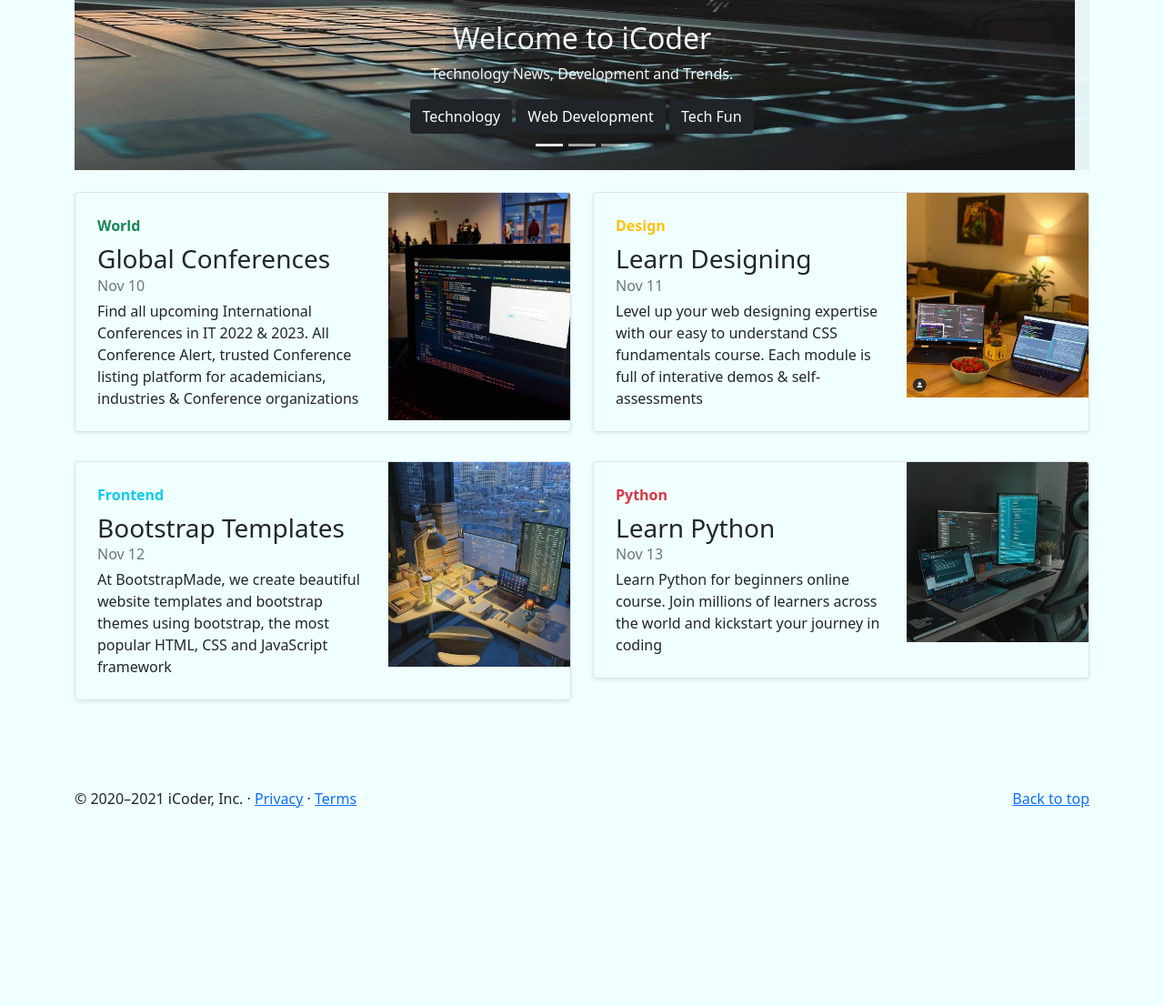
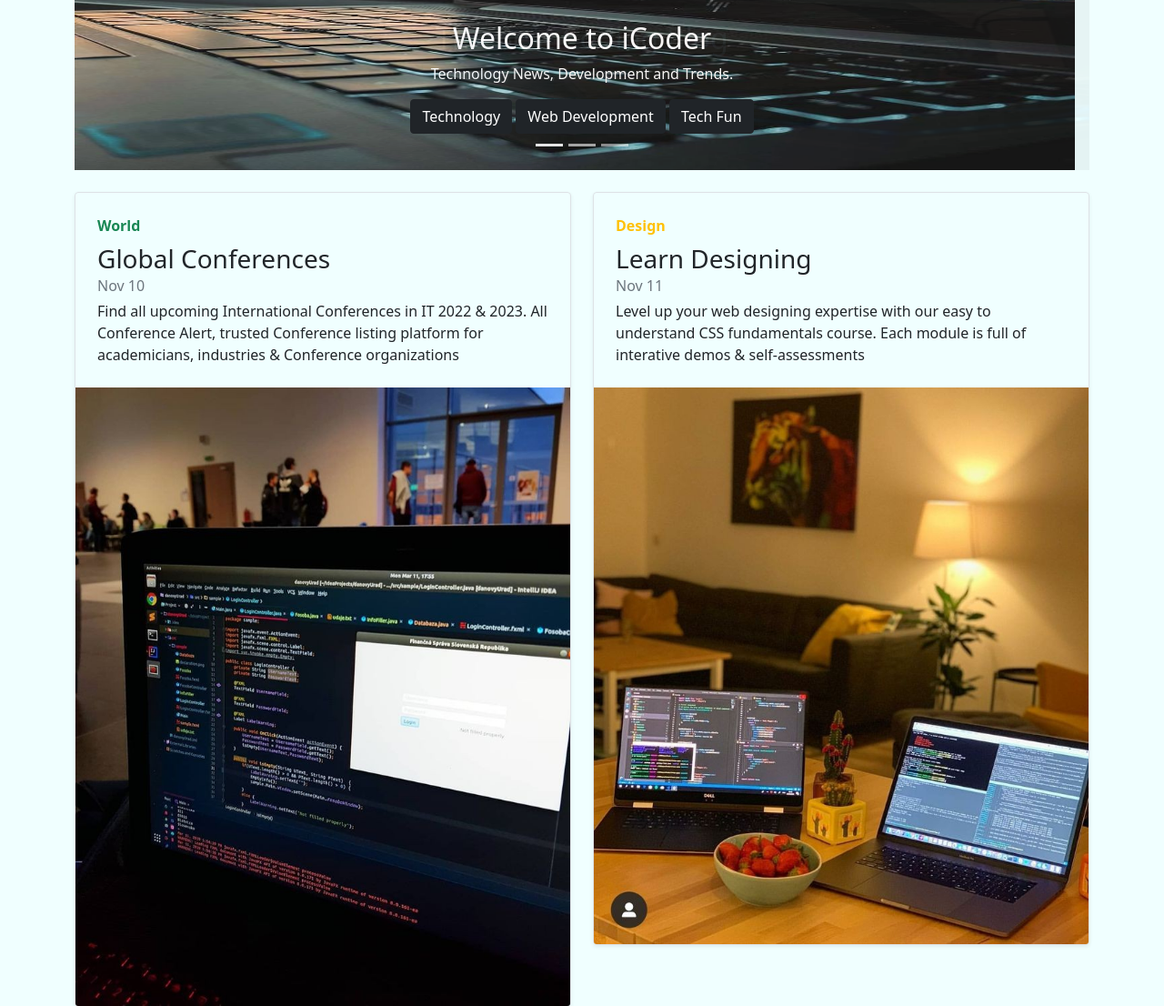
Before and after one commit to muskan381/iCoder.github.io, a plain HTML site: page index.html in a window 1280 px wide. Shown: the part 343-1449 px from the top of the page at 91% size. Before the commit the page ends 1249 px from the top, so only its background shows below. Drawn offline with nearby package versions, Linux system fonts and the light colour scheme.

Commit message:
Update index.html

```diff
--- a/index.html
+++ b/index.html
@@ -196,7 +196,7 @@
             <p class="card-text mb-auto">Find all upcoming International Conferences in IT 2022 & 2023. All Conference Alert, trusted Conference listing platform for academicians, industries & Conference organizations</p>
           </div>
           <div class="col-auto d-lg-block">
-            <img class="bd-placeholder-img img-fluid" width="200" height="250" src="/iCoder.github.io/3.jpg.jpg" alt="">
+            <img class="bd-placeholder-img img-fluid"  max-width="100%" min-width="300px" height="auto" height=auto; src="/iCoder.github.io/3.jpg.jpg" alt="">
           </div>
         </div>
       </div>
@@ -211,7 +211,7 @@
             <p class="card-text mb-auto">Level up your web designing expertise with our easy to understand CSS fundamentals course. Each module is full of interative demos & self-assessments</p>
           </div>
           <div class="col-auto d-lg-block">
-            <img class="bd-placeholder-img img-fluid" width="200" height="250" src="/iCoder.github.io/10.jpg" alt="">
+            <img class="bd-placeholder-img img-fluid"  max-width="100%" min-width="300px" height="auto" src="/iCoder.github.io/10.jpg" alt="">
           </div>
         </div>
       </div>
@@ -229,7 +229,7 @@
             <!-- <a href="#" class="stretched-link">Continue reading</a> -->
           </div>
           <div class="col-auto d-lg-block">
-            <img class="bd-placeholder-img img-fluid" width="200" height="250" src="/iCoder.github.io/1.jpg.jpg" alt="">
+            <img class="bd-placeholder-img img-fluid"  max-width="100%" min-width="300px" height="auto" src="/iCoder.github.io/1.jpg.jpg" alt="">
           </div>
         </div>
       </div>
@@ -244,7 +244,7 @@
             <p class="card-text mb-auto">Learn Python for beginners online course. Join millions of learners across the world and kickstart your journey in coding</p>
           </div>
           <div class="col-auto d-lg-block">
-            <img class="bd-placeholder-img img-fluid" width="200" height="250" src="/iCoder.github.io/4.jpg.jpg" alt="">
+            <img class="bd-placeholder-img img-fluid" max-width="100%" min-width="300px" height="auto" src="/iCoder.github.io/4.jpg.jpg" alt="">
           </div>
         </div>
       </div>
```
